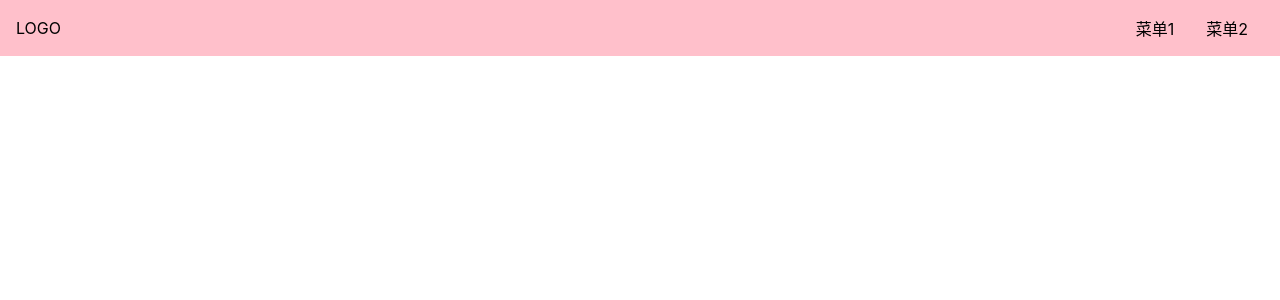
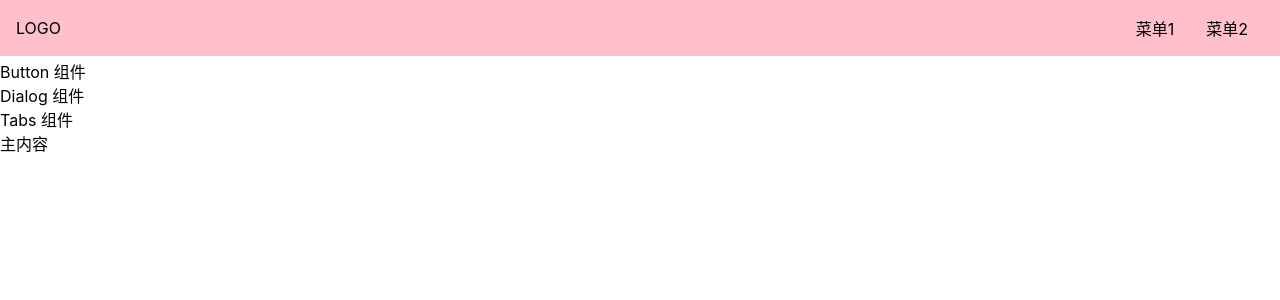
Before and after one commit to cy-wey/wind-ui, a Vue app: page /#/doc in a window 1280 px wide. Shown: the top 300 px of the page. Built offline with nearby package versions, Linux system fonts and the light colour scheme.

Commit message:
初始aside的html

```diff
--- a/src/index.scss
+++ b/src/index.scss
@@ -14,7 +14,7 @@
 
   &:hover {
     border-bottom: 1px solid;
-    cursor: inherit;
+    cursor: pointer;
   }
 }
 
--- a/src/main.ts
+++ b/src/main.ts
@@ -4,6 +4,7 @@
 import {createWebHashHistory, createRouter} from 'vue-router'
 import Home from './view/Home.vue'
 import Doc from './view/Doc.vue'
+import './index.scss'
 const history = createWebHashHistory()
 const router = createRouter({
   history: history,
--- a/src/view/Doc.vue
+++ b/src/view/Doc.vue
@@ -2,7 +2,23 @@
   <div>
     <Topnav/>
     <div class="content">
-      <aside>边栏</aside>
+      <aside>
+      <h2>组件列表</h2>
+      <ol>
+        <li>
+          <router-link to="doc/switch">Switch 组件</router-link>
+        </li>
+        <li>
+          <router-link to="doc/button">Button 组件</router-link>
+        </li>
+        <li>
+          <router-link to="doc/dialog">Dialog 组件</router-link>
+        </li>
+        <li>
+          <router-link to="doc/tabs">Tabs 组件</router-link>
+        </li>
+      </ol>
+      </aside>
       <main>主内容</main>
     </div>
   </div>
--- a/src/view/Home.vue
+++ b/src/view/Home.vue
@@ -5,8 +5,8 @@
       <h1>轱辘UI</h1>
       <h2>一个厉害的 UI 框架</h2>
       <p class="action">
-        <a>GitHub</a>
-        <a>开始</a>
+        <a href="https://github.com/cy-wey">GitHub</a>
+        <router-link to="/doc">开始</router-link>
       </p>
     </div>
   </div>
```
